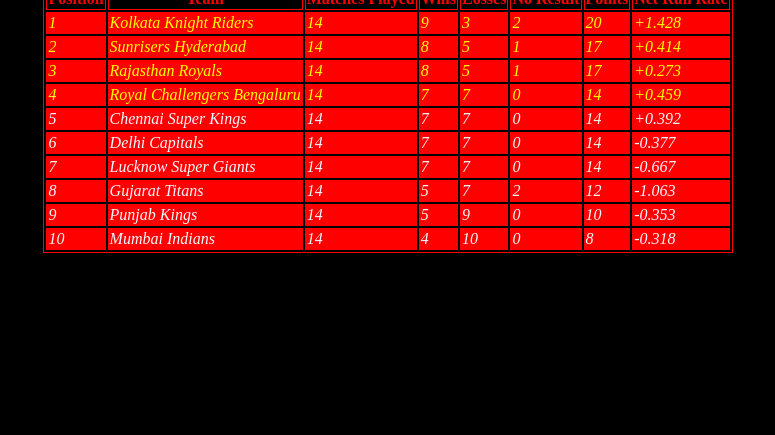
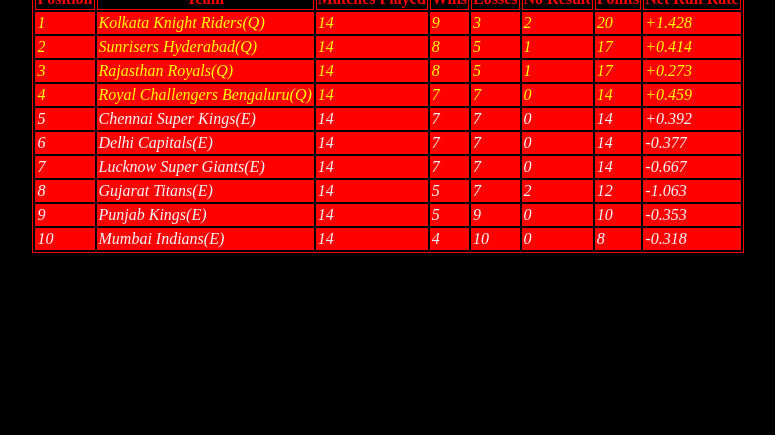
Before and after one commit to rriitesshh/html-points-table, a plain HTML site: page index.html in a window 1280 px wide. Shown: the part 365-800 px from the top of the page, without its empty margins (252-1027 px from the left). Drawn offline with Linux system fonts and the light colour scheme.

Commit message:
Update index.html

```diff
--- a/index.html
+++ b/index.html
@@ -188,7 +188,7 @@
             <tbody>
                 <tr class="qualifier">
                     <td>1</td>
-                    <td>Kolkata Knight Riders</td>
+                    <td>Kolkata Knight Riders(Q)</td>
                     <td>14</td>
                     <td>9</td>
                     <td>3</td>
@@ -199,7 +199,7 @@
                 </tr>
                 <tr class="qualifier">
                     <td>2</td>
-                    <td>Sunrisers Hyderabad</td>
+                    <td>Sunrisers Hyderabad(Q)</td>
                     <td>14</td>
                     <td>8</td>
                     <td>5</td>
@@ -210,7 +210,7 @@
                 </tr>
                 <tr class="qualifier">
                     <td>3</td>
-                    <td>Rajasthan Royals</td>
+                    <td>Rajasthan Royals(Q)</td>
                     <td>14</td>
                     <td>8</td>
                     <td>5</td>
@@ -221,7 +221,7 @@
                 </tr>
                 <tr class="qualifier">
                     <td>4</td>
-                    <td>Royal Challengers Bengaluru</td>
+                    <td>Royal Challengers Bengaluru(Q)</td>
                     <td>14</td>
                     <td>7</td>
                     <td>7</td>
@@ -232,7 +232,7 @@
                 </tr>
                 <tr>
                     <td>5</td>
-                    <td>Chennai Super Kings</td>
+                    <td>Chennai Super Kings(E)</td>
                     <td>14</td>
                     <td>7</td>
                     <td>7</td>
@@ -243,7 +243,7 @@
                 </tr>
                 <tr>
                     <td>6</td>
-                    <td>Delhi Capitals</td>
+                    <td>Delhi Capitals(E)</td>
                     <td>14</td>
                     <td>7</td>
                     <td>7</td>
@@ -254,7 +254,7 @@
                 </tr>
                 <tr>
                     <td>7</td>
-                    <td>Lucknow Super Giants</td>
+                    <td>Lucknow Super Giants(E)</td>
                     <td>14</td>
                     <td>7</td>
                     <td>7</td>
@@ -265,7 +265,7 @@
                 </tr>
                 <tr>
                     <td>8</td>
-                    <td>Gujarat Titans</td>
+                    <td>Gujarat Titans(E)</td>
                     <td>14</td>
                     <td>5</td>
                     <td>7</td>
@@ -276,7 +276,7 @@
                 </tr>
                 <tr>
                     <td>9</td>
-                    <td>Punjab Kings</td>
+                    <td>Punjab Kings(E)</td>
                     <td>14</td>
                     <td>5</td>
                     <td>9</td>
@@ -287,7 +287,7 @@
                 </tr>
                 <tr>
                     <td>10</td>
-                    <td>Mumbai Indians</td>
+                    <td>Mumbai Indians(E)</td>
                     <td>14</td>
                     <td>4</td>
                     <td>10</td>
```
